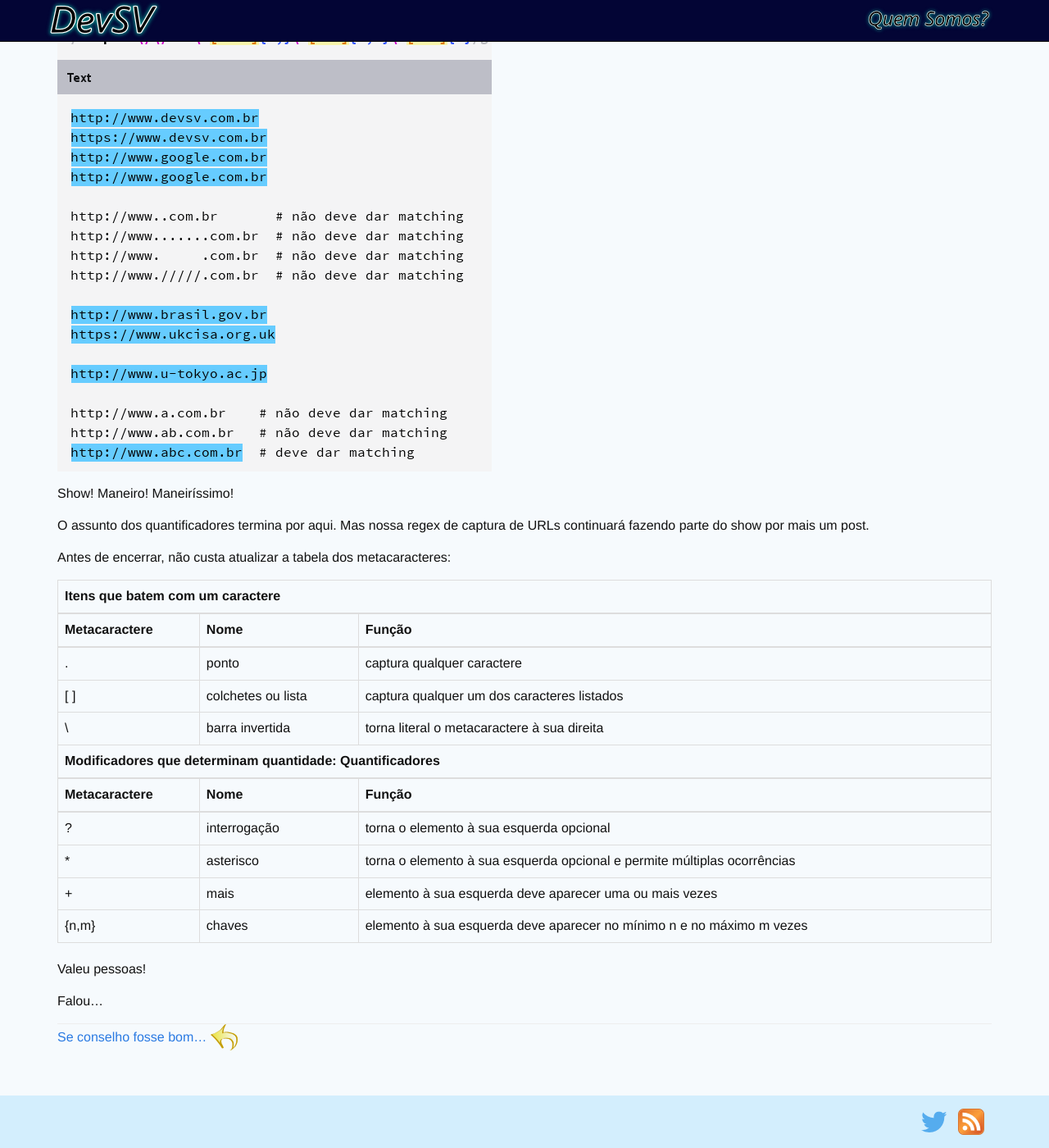
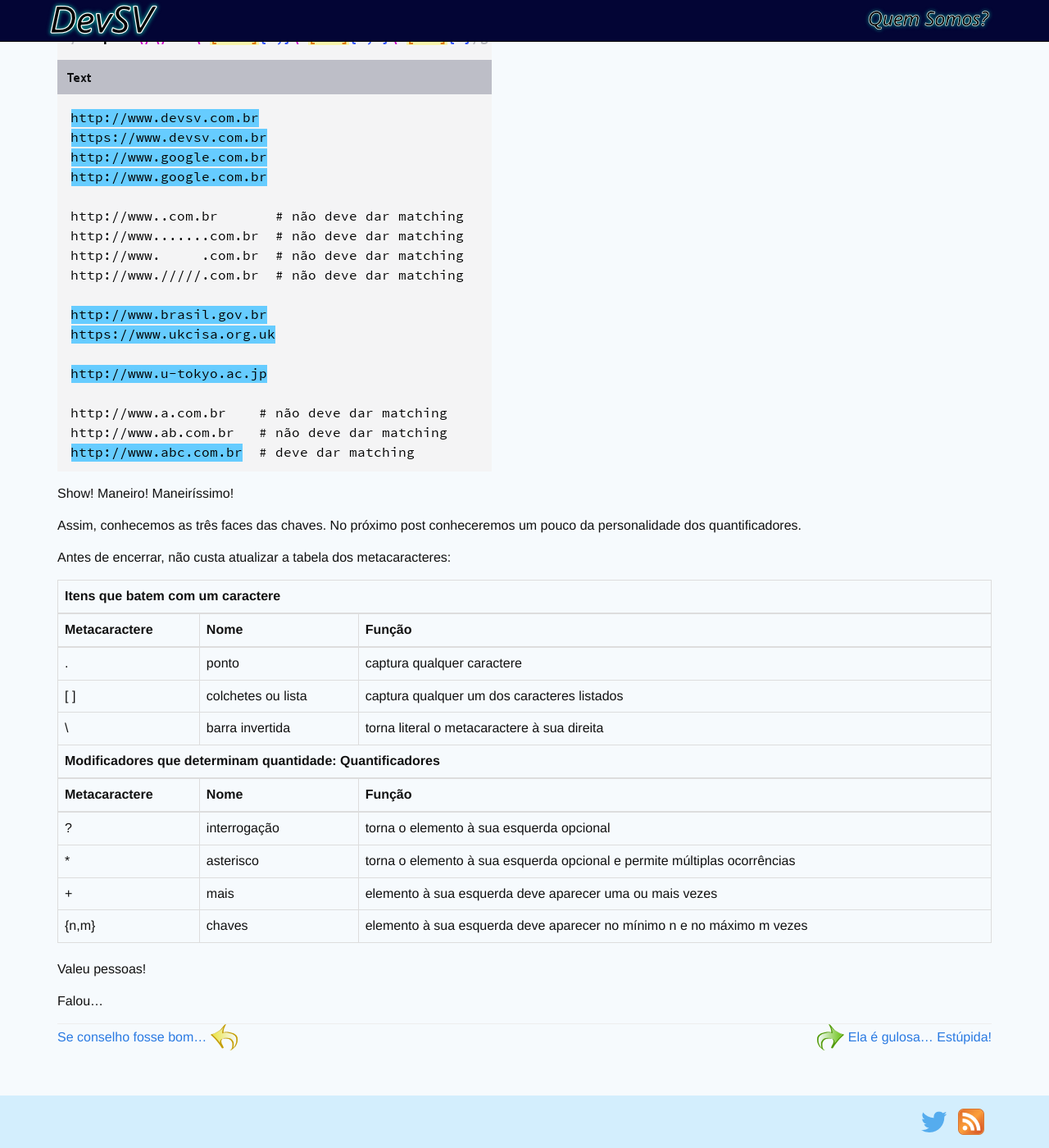
Before and after one commit to devsvbr/devsvbr.github.io, a Jekyll site: the page built from _posts/2017-04-04-falando-sobre-expressoes-regulares-ai-vem-as-chaves-chaves-chaves.md, in a window 1280 px wide and 1400 px high, scrolled down 3199 px. Shown: the whole window at 82% size. Built offline with Jekyll 4.4.1, drawn with Linux system fonts in a browser that asks for light colours.

Commit message:
navegacao pro proximo post no post #7 sobre ER

```diff
--- a/_posts/2017-04-04-falando-sobre-expressoes-regulares-ai-vem-as-chaves-chaves-chaves.md
+++ b/_posts/2017-04-04-falando-sobre-expressoes-regulares-ai-vem-as-chaves-chaves-chaves.md
@@ -60,7 +60,7 @@ Mais uma vez recorremos as chaves. Desta vez com a sintaxe `c{n,}`, que quer diz
 
 Show! Maneiro! Maneiríssimo!
 
-O assunto dos quantificadores termina por aqui. Mas nossa regex de captura de URLs continuará fazendo parte do show por mais um post.
+Assim, conhecemos as três faces das chaves. No próximo post conheceremos um pouco da personalidade dos quantificadores.
 
 Antes de encerrar, não custa atualizar a tabela dos metacaracteres:
 
@@ -114,6 +114,6 @@ Falou...
 
 ---
 
-<span>[Se conselho fosse bom... ![(anterior)]({{ "/img/icon/previous.png" | prepend: site.baseurl }})]({{ site.baseurl }}{% link _posts/2017-04-03-falando-sobre-expressoes-regulares-se-conselho-fosse-bom.md %})</span>
+<span>[Se conselho fosse bom... ![(anterior)]({{ "/img/icon/previous.png" | prepend: site.baseurl }})]({{ site.baseurl }}{% link _posts/2017-04-03-falando-sobre-expressoes-regulares-se-conselho-fosse-bom.md %})</span> <span class="pull-right">[![(próximo)]({{ "/img/icon/next.png" | prepend: site.baseurl }}) Ela é gulosa... Estúpida!]({{ site.baseurl }}{% link _posts/2017-04-08-falando-sobre-expressoes-regulares-ela-e-gulosa-estupida.md %})</span>
 
 <br />
```
